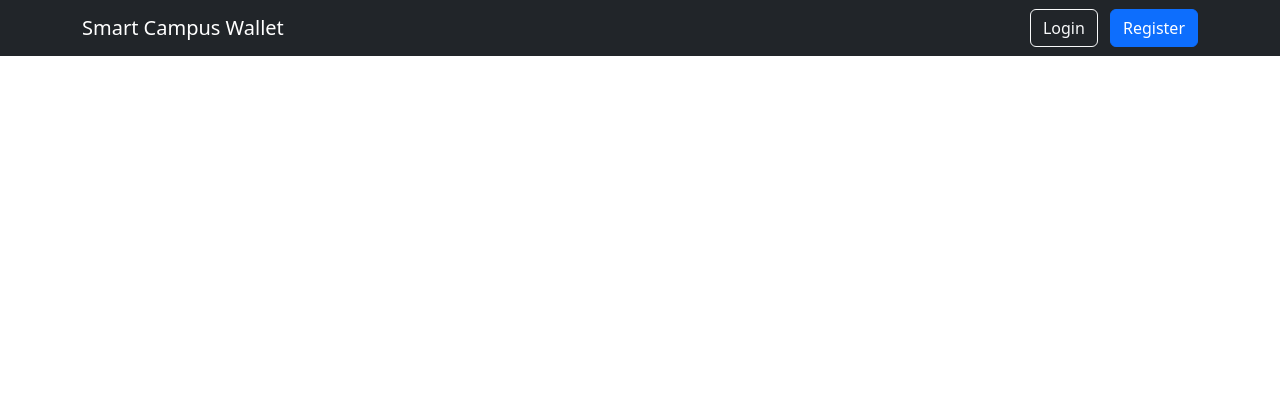
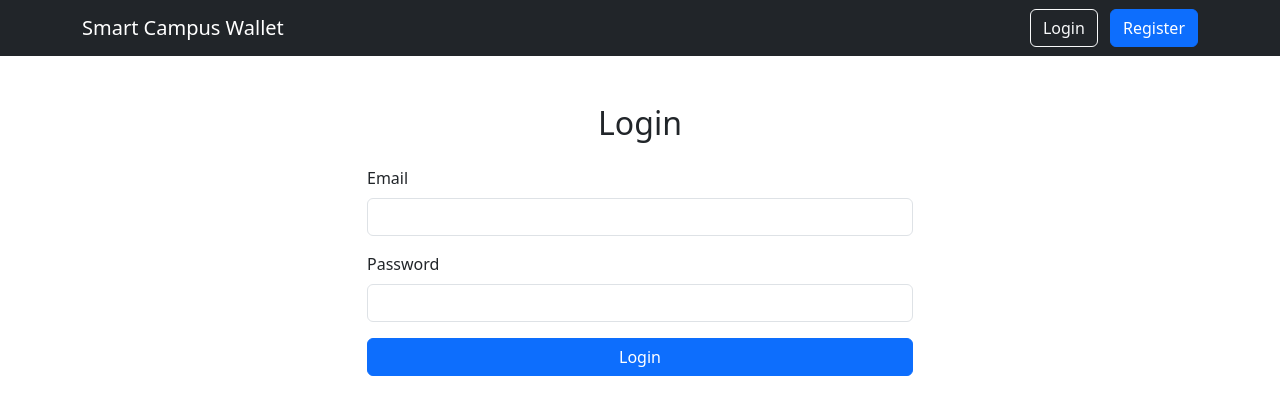
Before and after one commit to TypicalW/Smart-Student-Campus-Wallet, a Flask app: page /login in a window 1280 px wide. Shown: the top 415 px of the page. Run offline with Flask 3, Linux system fonts and the light colour scheme.

Commit message:
added login page

```diff
--- a/app/templates/base.html
+++ b/app/templates/base.html
@@ -17,8 +17,12 @@
             <a class="navbar-brand" href="/">Smart Campus Wallet</a>
 
             <div class="ms-auto">
-                <a href="#" class="btn btn-outline-light me-2">Login</a>
-                <a href="#" class="btn btn-primary">Register</a>
+                <a href="{{ url_for('login') }}" class="btn btn-outline-light me-2">
+                    Login
+                </a>
+                <a href="{{ url_for('register') }}" class="btn btn-primary">
+                    Register
+                </a>
             </div>
 
         </div>
--- a/app/templates/login.html
+++ b/app/templates/login.html
@@ -1 +1,38 @@
 {% extends "base.html" %}
+
+{% block title %}
+Login
+{% endblock %}
+
+{% block content %}
+
+<div class="row justify-content-center">
+    <div class="col-md-6">
+        <h2 class="mb-4 text-center">Login</h2>
+        <form method="POST">
+            <div class="mb-3">
+                <label class="form-label">Email</label>
+                <input
+                    type="email"
+                    name="email"
+                    class="form-control"
+                    required
+                >
+            </div>
+            <div class="mb-3">
+                <label class="form-label">Password</label>
+                <input
+                    type="password"
+                    name="password"
+                    class="form-control"
+                    required
+                >
+            </div>
+            <button class="btn btn-primary w-100">
+                Login
+            </button>
+        </form>
+    </div>
+</div>
+
+{% endblock %}
```
Also changed, not shown: app/routes/auth.py (added), app/routes/routes.py (deleted).
